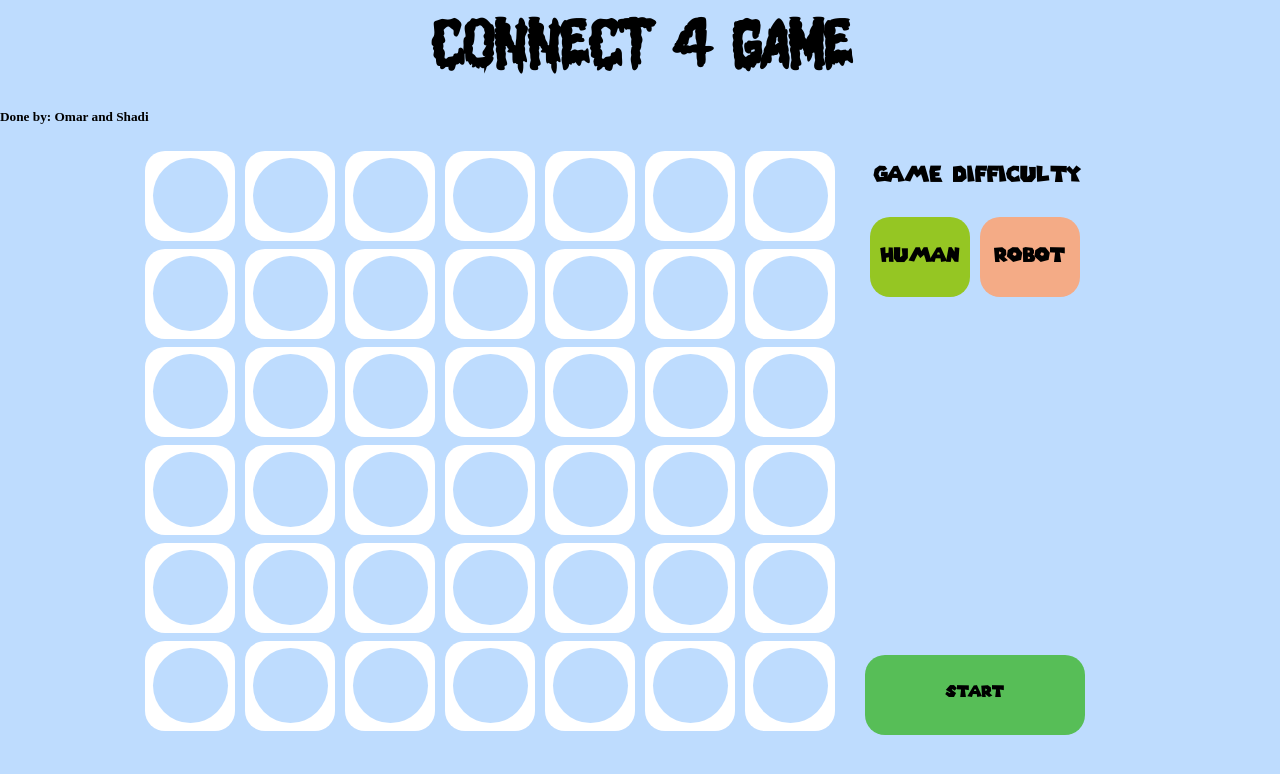
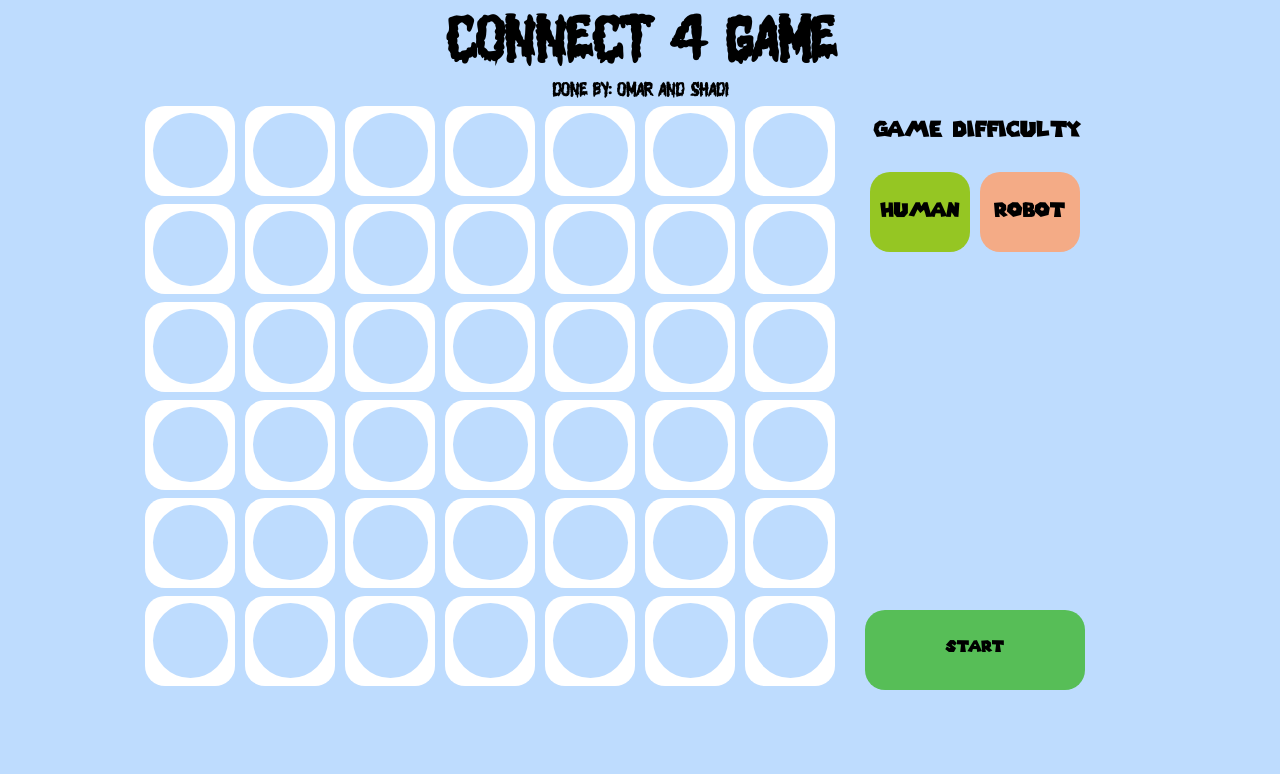
Before and after one commit to connect4game/connect4game.github.io, a plain HTML site: page index.html in a window 1280 px wide. Drawn offline with Linux system fonts and the light colour scheme.

Commit message:
Update text.css

```diff
--- a/text.css
+++ b/text.css
@@ -11,8 +11,15 @@
 .title{
     font-family: HalloweenSlime;
     text-align: center;
-    font-size: 70px;
-    margin: 5pt 0;
+    font-size: 65px;
+    margin: 3pt 0 0 0;
+}
+
+.authors{
+    text-align: center;
+    margin: 0;
+    font-size: 20px;
+    font-family: HalloweenSlime;
 }
 
 .text-font-center{
```
